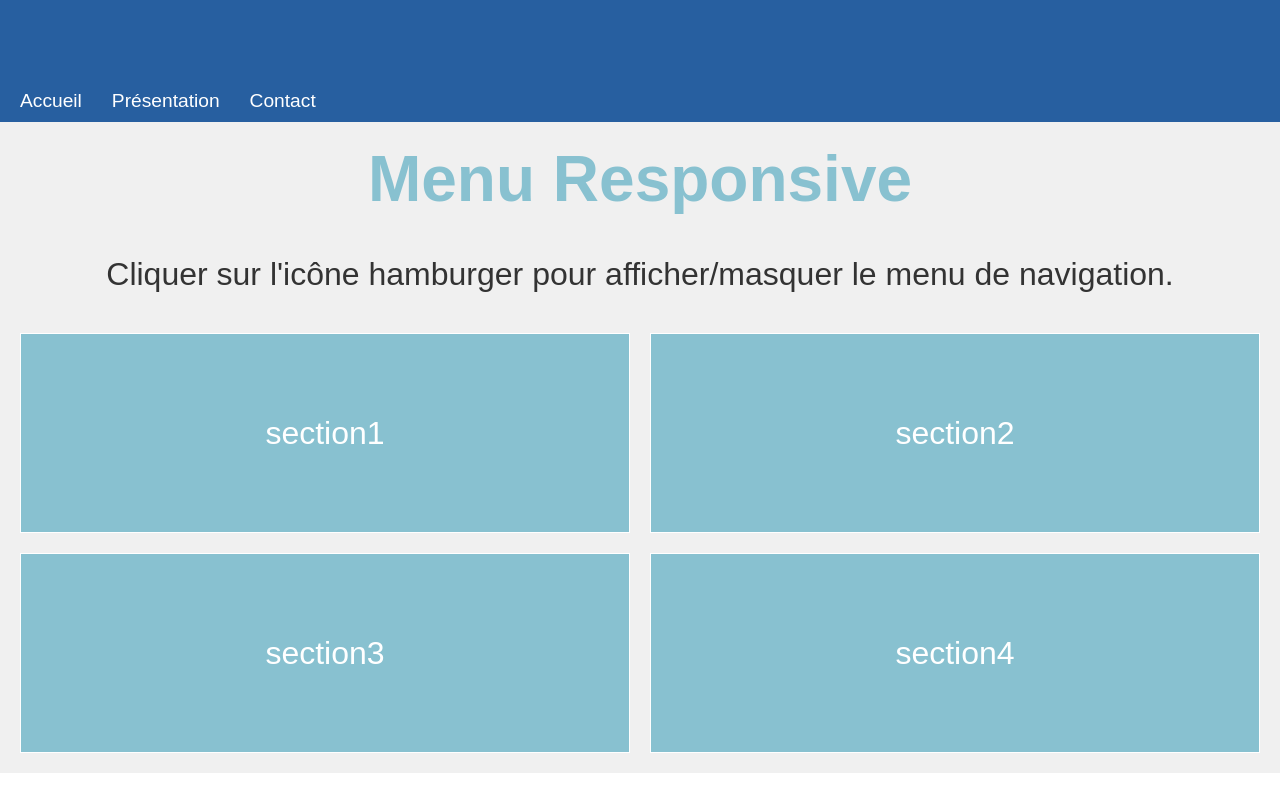
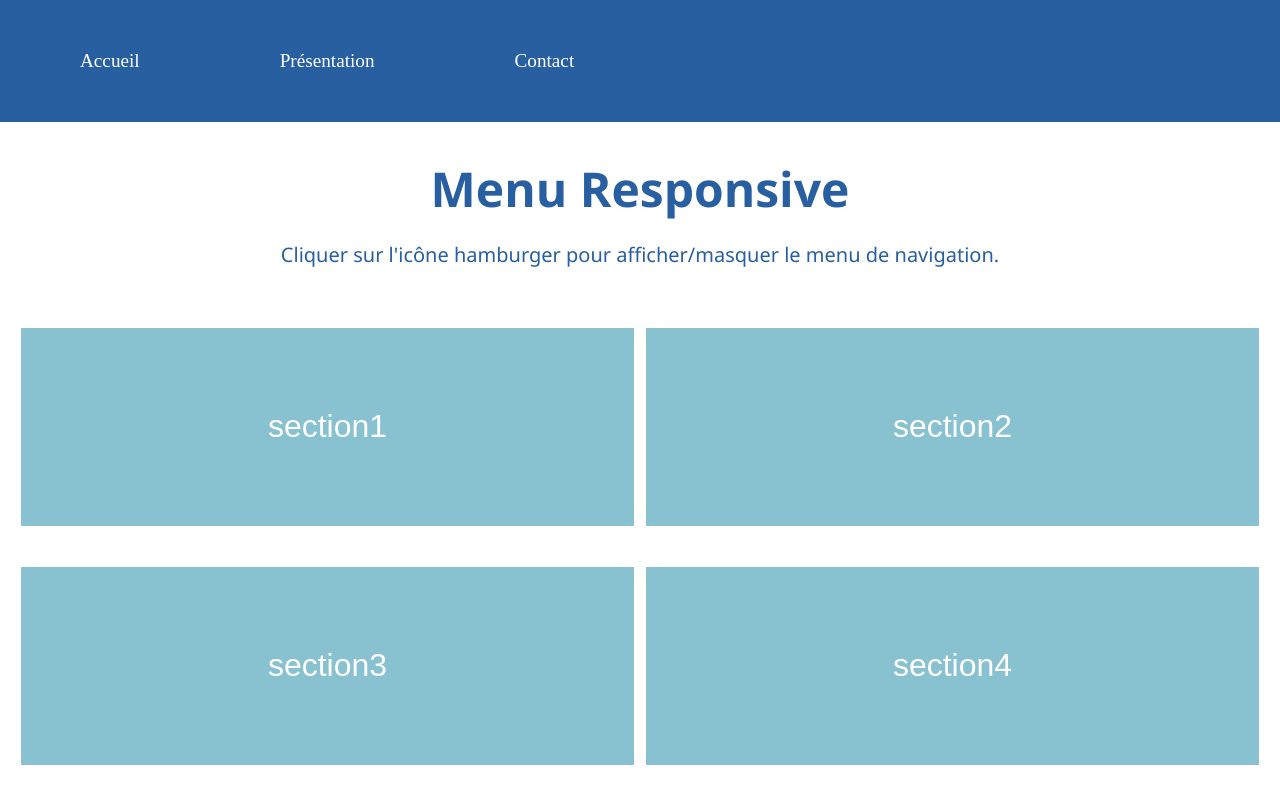
Before and after one commit to UberGit3001/runtrack3, a PHP site: page / in a window 1280 px wide. Run offline with PHP 8.4, Linux system fonts and the light colour scheme.

Commit message:
fin du job04 du Jour06

```diff
--- a/Jour06/job04/index.html
+++ b/Jour06/job04/index.html
@@ -28,8 +28,11 @@
     </header>
 
     <main>
-        <h1>Menu Responsive</h1>
-        <p>Cliquer sur l'icône hamburger pour afficher/masquer le menu de navigation.</p>
+        <section class="section-h1">
+            <h1>Menu Responsive</h1>
+            <p>Cliquer sur l'icône hamburger pour afficher/masquer le menu de navigation.</p>
+        </section>
+
 
         <section class="section">section1</section>
         <section class="section">section2</section>
--- a/Jour06/job04/style06.04.css
+++ b/Jour06/job04/style06.04.css
@@ -4,93 +4,58 @@
     box-sizing: border-box;
 }
 
-html, body {
-    width: 100%;
-    /* height: 100%; */
+html {
+    width: 100vw;
+    height: 100vh;
+    max-height: 100vh; /*permet à la page de s'étendre naturellement */
 }
+
 
 body {
     width: 100%;
-    /* height: 100%; */
-    /* padding: 20px; */
+    height: 100%;
+    /* gap: 20px; */
     display: flex;
-    flex-wrap: wrap;
-    justify-content: center;
-    align-items: center;
-    font-family: Arial, sans-serif;
+    flex-direction: column;
+     /*align-items: center;
+    justify-content: center; */
 }
 
-/* HEADER */
-header {
-    width: 100%;
-    background: #275fa0;
-    display: flex;
-    align-items: center;
-    justify-content: space-between;
-    padding: 10px 20px;
-}
-
-nav .nav-links {
-    list-style: none;
-    display: flex;
-    align-items: center;
-    gap: 30px;
-    margin: 0;
-}
-
-nav .nav-links a {
-    color: white;
-    text-decoration: none;
-    font-size: 1.2rem;
-}
-
-nav .nav-links a:hover {
-    text-decoration: underline;
-    color: #d1eaff;
-}
-
-/* HAMBURGER BUTTON */
-.hamburger {
-    display: none;
-    /* display: block; */
-    font-size: 1.5rem;
-    background: none;
-    border: none;
-    color: white;
-    cursor: pointer;
-}
 
 main {
     width: 100%;
-    height: calc(100% - 41.46px);
+    height: 100%;
     padding: 20px;
-    gap: 20px;
     display: flex;
+    /* flex-direction: column; */
     flex-wrap: wrap;
-    /* flex: 1; */
-    background-color: #f0f0f0;
-    display: flex;
+    gap: 10px;
     justify-content: center;
     align-items: center;
-    font-size: 2rem;
-    color: #88c1d0;
 }
 
-main h1 {
-    width: 100%;
+.section-h1 {
+    display: inline-block;
+    flex: 1 0 100%;
+    font-size: 2rem;
+    margin-bottom: 20px;
+    font-family: 'Segoe UI', Tahoma, Geneva, Verdana, sans-serif;
+    color: #275fa0;
     text-align: center;
-    margin-bottom: 20px;
 }
 
-main p {
-    width: 100%;
-    text-align: center;
-    /* font-size: 1.2rem; */
-    color: #333;
-    margin: 0 0 20px 0;
+.section-h1 h1 {
+    margin-bottom: 20px;
+    font-size: clamp(1.5rem, 5vw, 3rem);
+    /* min: 1.5rem | préféré: 5vw | max: 3rem */
 }
 
-main .section {
+.section-h1 p {
+    font-size: clamp(0.875rem, 2vw, 1.25rem);
+    /* min: 0.875rem | préféré: 2vw | max: 1.25rem */
+}
+
+.section {
     /* width: 300px; */
     height: 200px;
     font-size: 2rem;
@@ -106,36 +71,104 @@
 }
 
 
-/* Bouton menu */
+/* 768px à 1599px = 2 sections par ligne */
+@media screen and (min-width: 768px) and (max-width: 1599px) {
+    .section {
+        flex: 1 0 45%;
+        flex-direction: row;
+    }
+}
+
+/* ≥ 1600px = 4 sections par ligne */
+@media screen and (min-width: 1600px) {
+    .section {
+        flex: 1 0 24%;
+        flex-direction: row;
+
+    }
+}
+
+
+
+/* ===============
+    HEADER GLOBAL
+   =============== */
+
+
+header {
+    width: 100%;
+    height: auto;
+    display: flex;
+    align-items: center;
+    justify-content: flex-start;
+    /* justify-content: space-between; */
+    background: #275fa0;
+    padding: 20px 10px ;
+}
+
+/* Menu Desktop par défaut */
+nav {
+    display: block;
+}
+
+nav ul {
+    list-style: none;
+    display: flex;
+    /* gap: 20px; */
+}
+
+nav ul li a {
+    color: #fff;
+    font-size: 1.2rem;
+    text-decoration: none;
+    /* padding: 10px 15px; */
+}
+
+nav ul li a:hover {
+    text-decoration: underline;
+}
+
+/* Bouton Menu - caché sur desktop */
 .menu-toggle {
+    display: none;
     font-size: 2rem;
     background: none;
     border: none;
+    color: #fff;
     cursor: pointer;
-    color: #fff;
-    position: relative;
     z-index: 1001;
 }
 
 /* Icônes */
-.menu-toggle .burger { display: inline; }
-.menu-toggle .close { display: none; }
+.menu-toggle .burger {
+    display: inline;
+}
+.menu-toggle .close {
+    display: none;
+}
 
-/* Toggle actif */
-.menu-toggle.active .burger { display: none; }
-.menu-toggle.active .close { display: inline; }
+/* Lorsqu'il est actif → on inverse les icônes */
+.menu-toggle.active .burger {
+    display: none;
+}
+.menu-toggle.active .close {
+    display: inline;
+}
 
-/* Menu mobile caché */
+/* Menu Mobile (masqué par défaut) */
 #mobileMenu {
     position: fixed;
     top: 0;
     right: 0;
     width: 70%;
     height: 100vh;
-    background: #111;
+    background: rgba(17, 17, 17, 0.95);
     transform: translateX(100%);
-    transition: 0.3s ease-in-out;
+    transition: transform .3s ease-in-out;
     padding-top: 80px;
+    display: flex;
+    flex-direction: column;
+    gap: 20px;
     z-index: 1000;
 }
 
@@ -144,97 +177,71 @@
     transform: translateX(0);
 }
 
-/* Desktop : menu visible sans burger */
-@media (min-width: 769px) {
-    .menu-toggle {
-        display: none;
+/* Liens Mobile */
+#mobileMenu a {
+    color: white;
+    font-size: 1.5rem;
+    padding: 10px 25px;
+    width: 100%;
+    text-decoration: none;
+}
+
+#mobileMenu a:hover {
+    background: rgba(255,255,255,0.1);
+}
+
+/* Responsive - Mobile/Tablette */
+@media screen and (max-width: 768px) {
+
+    /* On remplace le menu desktop par burger */
+    nav ul {
+        display: flex;
+        flex-direction: column;
+
     }
 
-    #mobileMenu {
-        transform: translateX(0);
-        position: static;
-        height: auto;
-        width: auto;
-        background: none;
+    nav ul li {
+        margin: 20px 0;
     }
+
+    nav li a {
+        font-size: 1.5rem;
+        padding: 20px 30px;
+    }
+    .menu-toggle {
+        display: block;
+    }
+
+    #mobileMenu a {
+    color: #f0f1f2;
+    /* color: yellowgreen; */
 }
 
 
+}
 
+/* Desktop - Menu visible sans burger */
+@media screen and (min-width: 769px) {
 
-
-
-/* 768px à 1599px = 2 sections par ligne */
-@media screen and (min-width: 768px) and (max-width: 1599px) {
-    main .section {
-        flex: 1 0 42%;
+    #mobileMenu {
+        transform: none;
+        position: static;
+        height: auto;
+        background: none;
+        width: auto;
+        padding: 0;
         flex-direction: row;
     }
-}
 
-/* ≥ 1600px = 4 sections par ligne */
-@media screen and (min-width: 1600px) {
-    main .section {
-        flex: 1 0 24%;
-        flex-direction: row;
+    #mobileMenu a {
+        font-size: 1.2rem;
+        padding: 40px;
+        width: auto;
+    }
+
+    #mobileMenu li {
+        display: inline;
+        padding: 30px;
 
     }
 }
-
-/* ≤ 767px */
-@media screen and (max-width: 767px) {
-
-    header {
-        display: flex;
-        flex-direction: column;
-        height: 60px;
-        max-height: 60px;
-    }
-    nav ul.nav-links {
-        position: relative;
-        top: 0px;
-        left: 0;
-        display: none;
-        flex-direction: column;
-        background: #275fa0;
-        width: 100%;
-        padding: 10px 0;
-    }
-
-    nav ul.nav-links.active {
-
-        display: flex;
-        flex-direction: column;
-        align-items: flex-start;
-        background: rgba(39, 95, 160, 0.7);
-        /* background: #275fa0; */
-        width: 200px;
-        padding: 10px 0;
-    }
-
-    nav .nav-links li {
-        width: 100%;
-        padding: 0 10px;
-        gap: 0;
-        border-bottom: 1px solid #fff;
-    }
-
-    nav .nav-links a {
-            /* padding: 10px 20px; */
-            width: 100%;
-        }
-
-    .hamburger {
-        display: block;
-        align-self: flex-end;
-    }
-
-    .hamburger:focus {
-        outline: none;
-    }
-
-    .hamburger.active {
-        color: #d1eaff;
-        /* opacity: 1; */
-    }
-}
```
